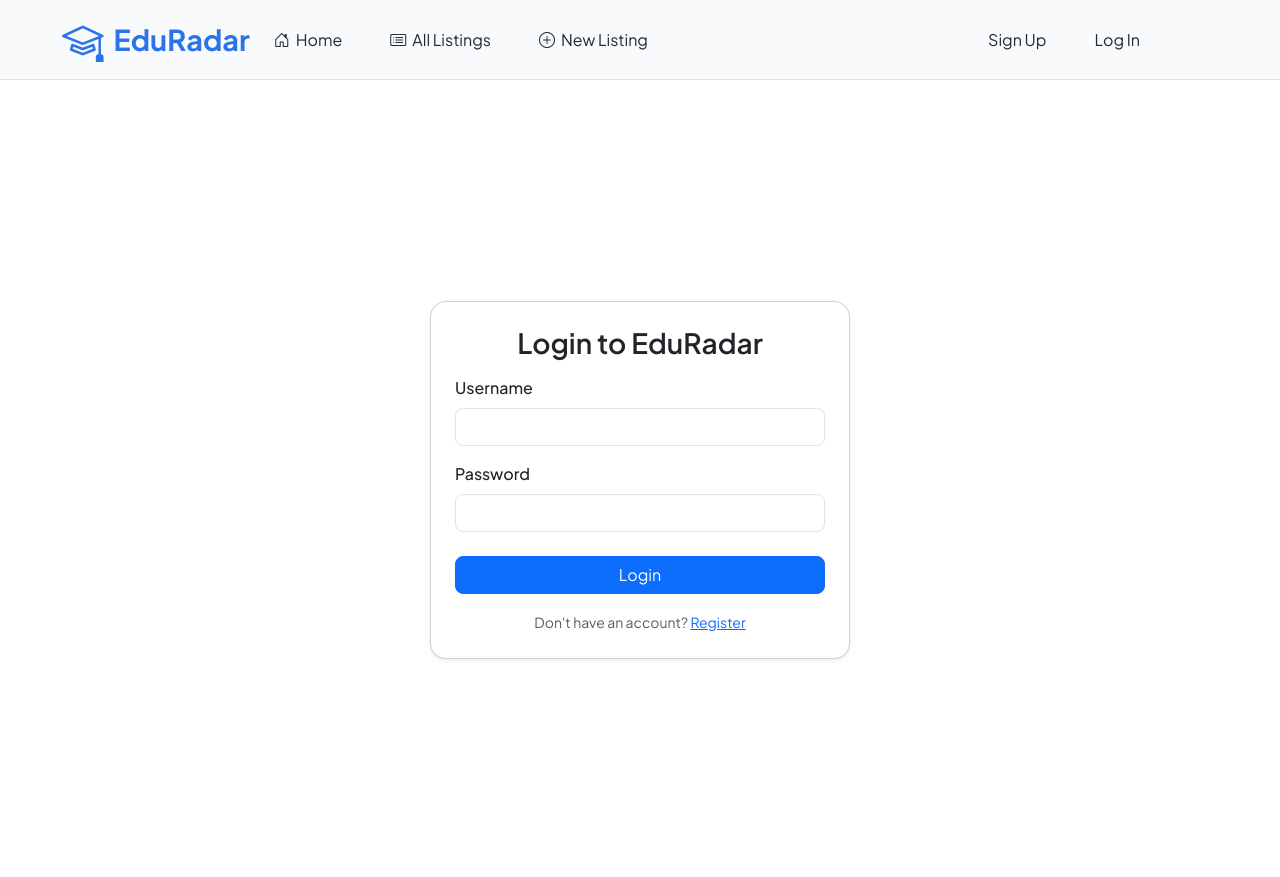
After one commit to Vansh-876/EduRadar, a Node server app: page /login in a window 1280 px wide. The commit adds this page. Shown: the top 877 px of the page. Run offline with Node 20, Linux system fonts and the light colour scheme; some libraries are stand-ins or nearby versions.

Commit message:
login-signup-page

```diff
--- a/app.js
+++ b/app.js
@@ -10,14 +10,18 @@ const ExpressError = require("./utils/ExpressError.js");
 const Review = require("./models/review.js");
 const listingsRoutes = require("./routes/listing.js");
 const reviewsRoutes = require("./routes/review.js");
+const UserRoutes = require("./routes/user.js");
 const session = require("express-session");
 const flash = require("connect-flash");
+const passport = require("passport");
+const LocalStrategy = require("passport-local");
+const User = require("./models/user.js");
 
 const MONGO_URL = "mongodb://127.0.0.1:27017/eduradar";
 
 // Set EJS view engine and middleware
 app.set("view engine", "ejs");
-app.set("views", path.join(__dirname, "views"));
+app.set("views", (path.join(__dirname, "views")));
 app.use(express.urlencoded({ extended: true }));
 app.use(methodOverride('_method'));
 app.engine("ejs", ejsMate);
@@ -81,14 +85,32 @@ app.get("/", (req, res) => {
 app.use(session(sessionConfig));
 app.use(flash());
 
+app.use(passport.initialize());
+app.use(passport.session());
+passport.use(new LocalStrategy(User.authenticate()));
+
+passport.serializeUser(User.serializeUser());
+passport.deserializeUser(User.deserializeUser());
+
 app.use((req, res, next) => {
   res.locals.success = req.flash("success");
   res.locals.error = req.flash("error");
+  res.locals.currentUser = req.user;
   next();
+});
+
+app.get("/demo", async (req, res) => {
+  let fakeuser = new User({
+    email: "test@example.com",
+    username: "testuser"
+  });
+  let registeredUser = await User.register(fakeuser, "testpassword");
+  res.send(registeredUser);
 });
 
 app.use("/listings", listingsRoutes);
 app.use("/listings/:id/reviews", reviewsRoutes);
+app.use("/", UserRoutes);
 
 // 404 Error Handling
 app.use((err, req, res, next) => {
--- a/package.json
+++ b/package.json
@@ -18,6 +18,9 @@
     "express-session": "^1.18.1",
     "joi": "^17.13.3",
     "method-override": "^3.0.0",
-    "mongoose": "^8.16.1"
+    "mongoose": "^8.16.1",
+    "passport": "^0.7.0",
+    "passport-local": "^1.0.0",
+    "passport-local-mongoose": "^8.0.0"
   }
 }
--- /dev/null
+++ b/routes/user.js
@@ -0,0 +1,60 @@
+const express = require("express");
+const router = express.Router();
+const passport = require("passport");
+const User = require("../models/user");
+const wrapAsync = require("../utils/wrapAsync");
+
+// Show SignUp form
+router.get("/register", (req, res) => {
+  res.render("users/register");
+});
+
+// Handle SignUp
+router.post("/register", wrapAsync(async (req, res, next) => {
+  try {
+    const { username, email, password } = req.body;
+    const user = new User({ username, email });
+    const registeredUser = await User.register(user, password);
+    req.login(registeredUser, err => {
+      if (err) return next(err);
+      req.flash("success", "🎉 Welcome to EduRadar!");
+      res.redirect("/listings");
+    });
+  } catch (e) {
+    req.flash("error", e.message);
+    res.redirect("/register");
+  }
+}));
+
+
+router.get("/login", (req, res) => {
+  res.render("users/login");
+});
+
+router.post("/login", passport.authenticate("local", {
+  failureFlash: true,
+  failureRedirect: "/login"
+}),
+ wrapAsync(async (req, res) => {
+//   const { username, password } = req.body;
+//   const foundUser = await User.findAndValidate(username, password);
+
+//   if (foundUser) {
+//     req.session.user_id = foundUser._id;
+    req.flash("success", "Welcome back!");
+    res.redirect("/listings");
+//   } else {
+//     req.flash("error", "Invalid username or password");
+//     res.redirect("/login");
+//   }
+ }));
+
+ router.get("/logout", (req, res) => {
+  req.logout(err => {
+    if (err) return next(err);
+    req.flash("success", "Logged out successfully!");
+    res.redirect("/listings");
+  });
+});
+
+module.exports = router;
--- a/views/includes/flash.ejs
+++ b/views/includes/flash.ejs
@@ -1,28 +1,27 @@
-
-<div class="flash-container position-fixed top-2 start-50 translate-middle-x mt-3 z-3" style="min-width: 350px;">
+<div class="flash-container position-fixed top-2 start-50 translate-middle-x mt-5 z-3" style="min-width: 350px; pointer-events: none;">
   <% if (success && success.length > 0) { %>
     <div class="alert alert-success alert-dismissible fade show shadow border-0" role="alert"
-         style="backdrop-filter: blur(8px); background: rgba(40, 167, 69, 0.25); color: #155724;">
+         style="backdrop-filter: blur(8px); background: rgba(40, 167, 69, 0.25); color: #155724; pointer-events: auto;">
       <strong>✅ Success:</strong> <%= success %>
       <button type="button" class="btn-close" data-bs-dismiss="alert"></button>
     </div>
   <% } %>
-
   <% if (error && error.length > 0) { %>
     <div class="alert alert-danger alert-dismissible fade show shadow border-0" role="alert"
-         style="backdrop-filter: blur(8px); background: rgba(220, 53, 69, 0.25); color: #721c24;">
+         style="backdrop-filter: blur(8px); background: rgba(220, 53, 69, 0.25); color: #721c24; pointer-events: auto;">
       <strong>⚠️ Error:</strong> <%= error %>
       <button type="button" class="btn-close" data-bs-dismiss="alert"></button>
     </div>
   <% } %>
 </div>
+
 <script>
   setTimeout(() => {
     const alerts = document.querySelectorAll('.alert, .toast');
     alerts.forEach(alert => {
       alert.classList.remove('show');
       alert.classList.add('fade');
-      setTimeout(() => alert.remove(), 500); // Clean DOM
+      setTimeout(() => alert.remove(), 5000); // Clean DOM
     });
   }, 3000); // auto dismiss after 3s
 </script>
--- a/views/includes/navbar.ejs
+++ b/views/includes/navbar.ejs
@@ -9,7 +9,7 @@
       <span class="navbar-toggler-icon"></span>
     </button>
 
-    <div class="collapse navbar-collapse justify-content-end" id="navbarNav">
+    <div class="collapse navbar-collapse justify-content-start" id="navbarNav">
       <div class="navbar-nav">
         <a class="nav-link <% if(activePage === 'home'){ %>active<% } %>" href="/">
           <i class="bi bi-house-door"></i>Home
@@ -22,5 +22,18 @@
         </a>
       </div>
     </div>
+
+    <div class="navbar-nav ms-auto">
+      <% if (!currentUser ) { %>
+        <a class="nav-link" href="/register">Sign Up</a>
+        <a class="nav-link" href="/login">Log In</a>
+      <% } %>
+      <% if (currentUser) { %>
+        <a class="nav-link" href="/logout">Log Out</a>
+        <a class="nav-link" href="/profile">
+          <i class="bi bi-person-circle"></i>Profile
+        </a>
+      <% } %>
+    </div>
   </div>
 </nav>
--- /dev/null
+++ b/views/users/login.ejs
@@ -0,0 +1,29 @@
+<% layout("/layouts/boilerplate") %>
+
+<div class="container d-flex align-items-center justify-content-center min-vh-100">
+  <div class="card shadow-sm p-4 rounded-4" style="max-width: 420px; width: 100%;">
+    <h3 class="mb-3 text-center fw-semibold">Login to EduRadar</h3>
+
+    <!-- <% if (error) { %>
+      <div class="alert alert-danger text-center"><%= error %></div>
+    <% } %> -->
+
+    <form action="/login" method="POST">
+      <div class="mb-3">
+        <label for="username" class="form-label fw-medium">Username</label>
+        <input type="text" name="username" class="form-control rounded-3" required>
+      </div>
+
+      <div class="mb-3">
+        <label for="password" class="form-label fw-medium">Password</label>
+        <input type="password" name="password" class="form-control rounded-3" required>
+      </div>
+
+      <button type="submit" class="btn btn-primary w-100 rounded-3 mt-2">Login</button>
+    </form>
+
+    <div class="mt-3 text-center">
+      <small class="text-muted">Don't have an account? <a href="/register">Register</a></small>
+    </div>
+  </div>
+</div>
```
Also changed, not shown: middleware.js (added, +8 -0 lines), models/user.js (added, +23 -0 lines), routes/listing.js (+7 -6 lines), views/users/register.ejs (added, +58 -0 lines), 1 other file.
